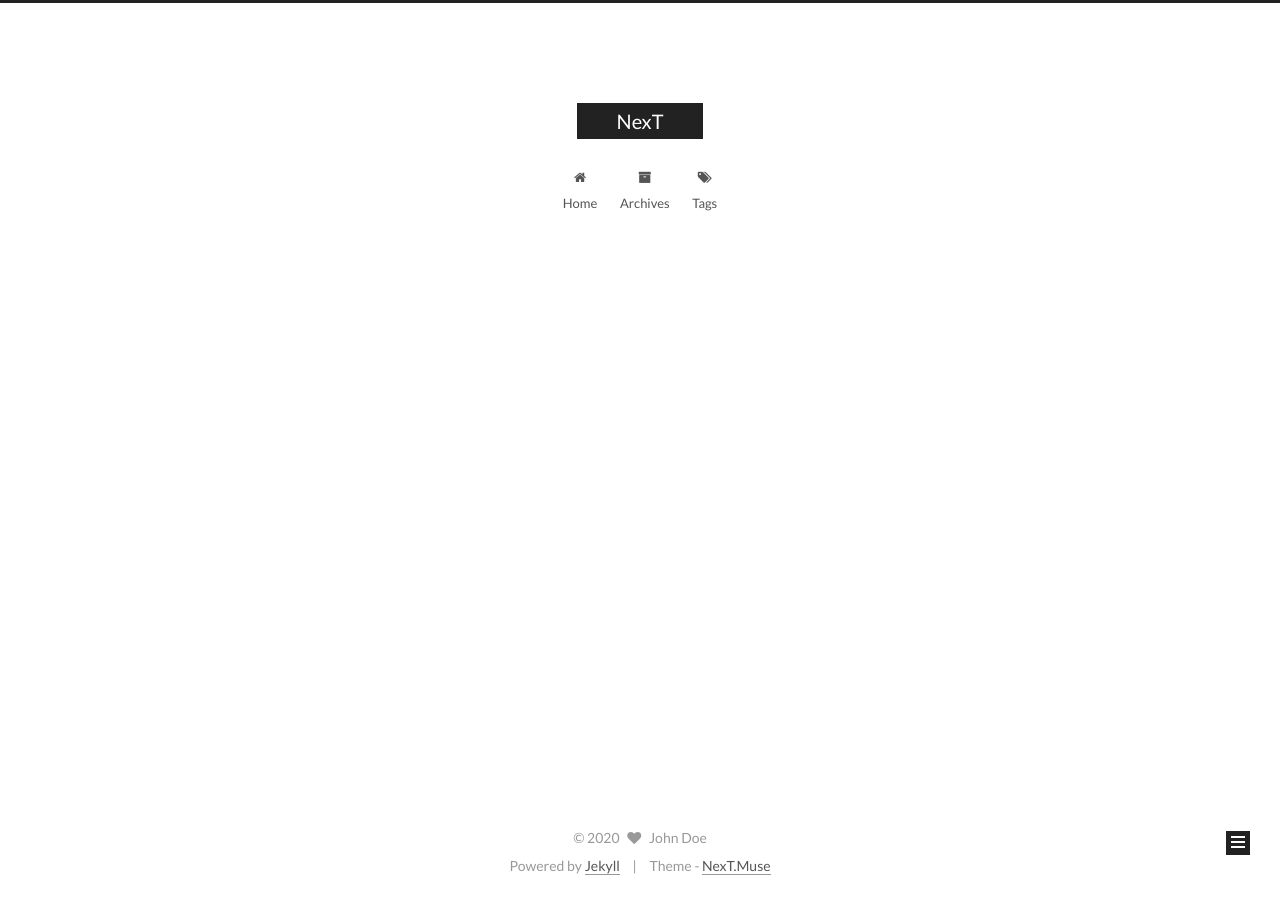
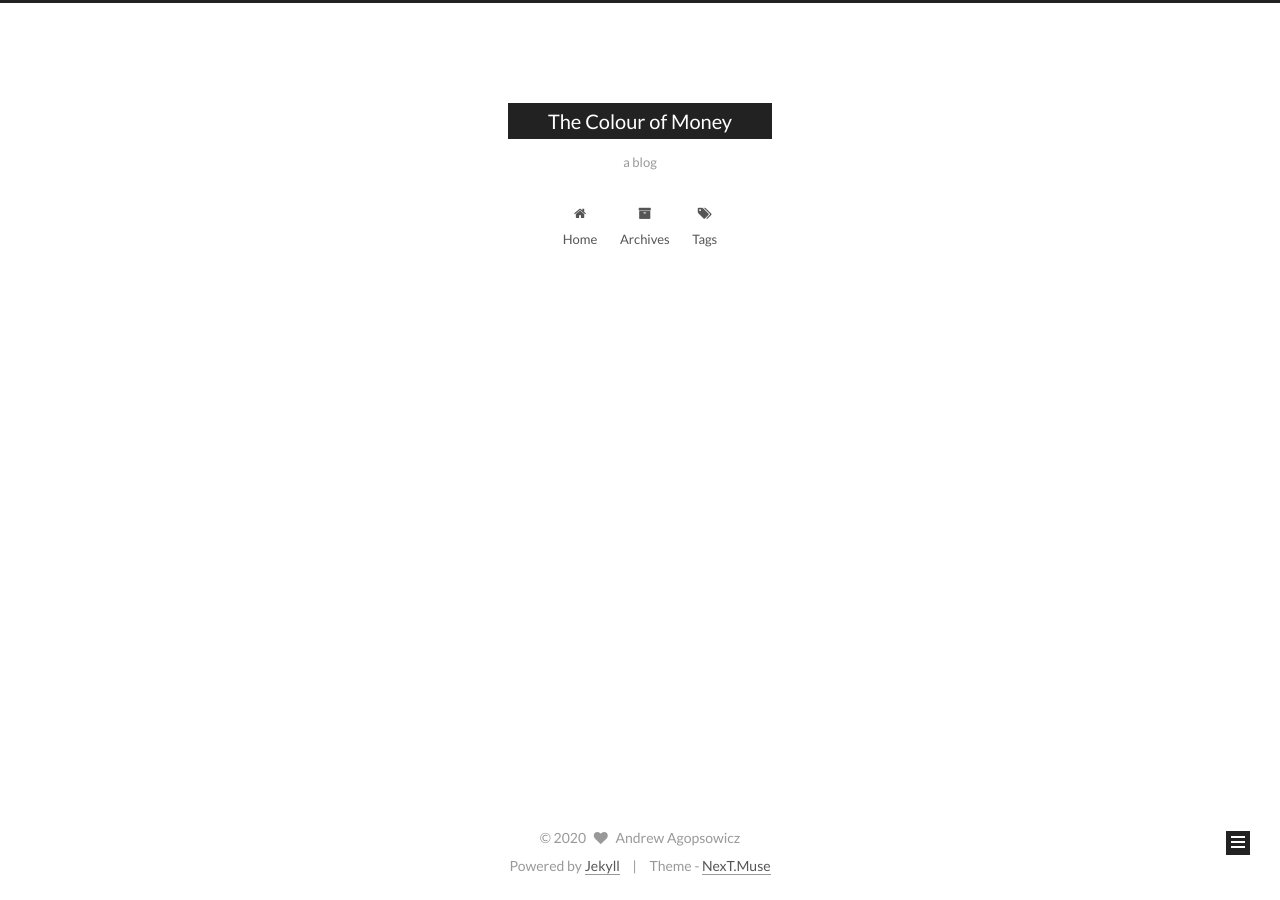
Before and after one commit to aagopsow/aagopsow.github.io, a Jekyll site: the page built from index.html, in a window 1280 px wide. Built offline with Jekyll 4.4.1, drawn with Linux system fonts in a browser that asks for light colours; the list of posts is cut into pages by our own code.

Commit message:
Changing titles/url

```diff
--- a/_config.yml
+++ b/_config.yml
@@ -4,18 +4,18 @@
 # ---------------------------------------------------------------
 
 # Site
-title: NexT
-subtitle:
+title: The Colour of Money
+subtitle: a blog
 description:
-author: John Doe
+author: Andrew Agopsowicz
 # Support language: de, en, fr-FR, id, ja, ko, pt-BR, pt, ru, zh-Hans, zh-hk, zh-tw
 language: en
 date_format: '%Y-%m-%d'
 
 # URL
 ## If your site is put in a subdirectory, set url as 'http://yoursite.com' and baseurl as '/child'
-url:
-baseurl:
+url: https://thecolourofmoney.ca/
+baseurl: /child
 permalink: pretty
 
 # Pagination
```
Also changed, not shown: Gemfile.lock.
